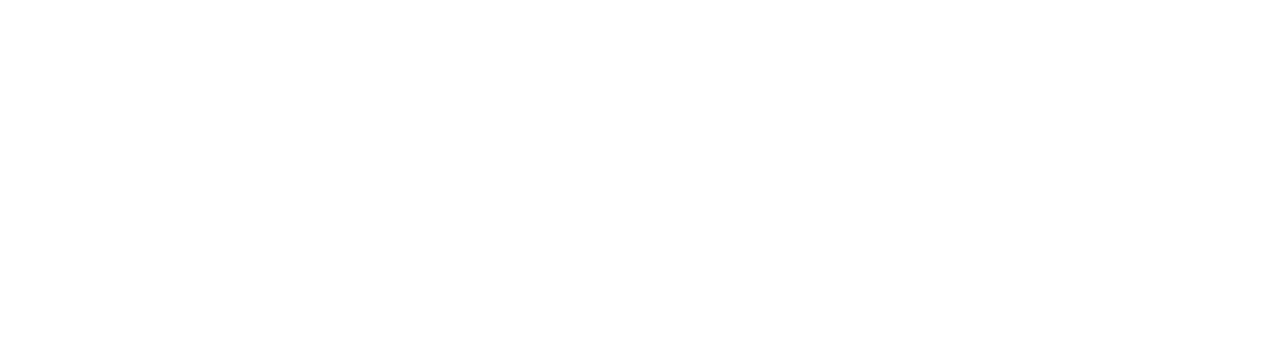
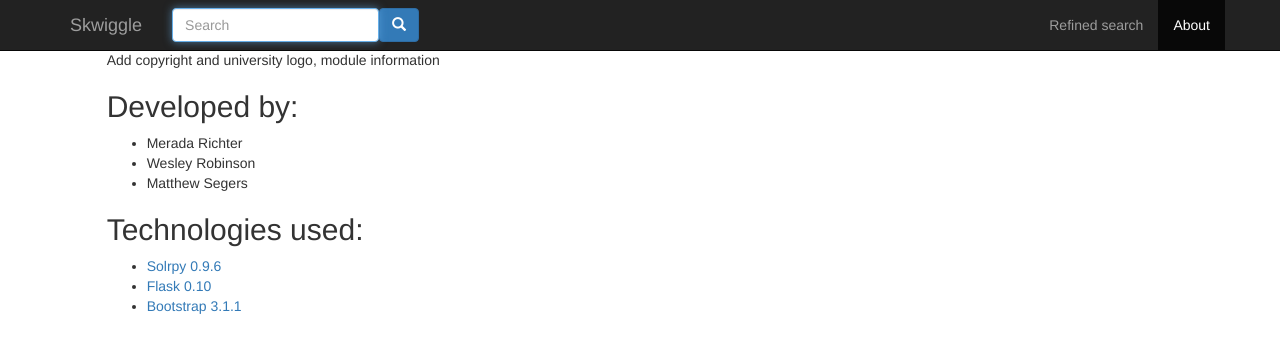
Before and after one commit to merada/ir-skwiggle, a Flask app: page /about in a window 1280 px wide. Before the commit the part shown is empty. Shown: the top 353 px of the page. Run offline with Flask 2, Linux system fonts and the light colour scheme; some libraries are stand-ins or nearby versions.

Commit message:
Improves interface
Adds about information
Adds refined search page

```diff
--- a/client-server/server.py
+++ b/client-server/server.py
@@ -33,6 +33,10 @@ def search_query():
     results = s.query(query)
     return render_template('search.html', results=results)
 
+@app.route('/refined', methods=['GET', 'POST'])
+def refined_search():
+    return render_template('refined_search.html')
+
 @app.route('/about')
 def about():
     return render_template('about.html')
--- a/client-server/templates/about.html
+++ b/client-server/templates/about.html
@@ -1,2 +1,41 @@
 {% extends "layout.html" %}
 {% block title %}About{% endblock %}
+{% block navbar %}
+  <div class="navbar navbar-inverse navbar-fixed-top" role="navigation">
+    <div class="container">
+      <div class="navbar-header">
+        <a class="navbar-brand" href="{{ url_for('home') }}">Skwiggle</a>
+      </div>
+      <div class="collapse navbar-collapse">
+        <form class="navbar-form navbar-left">
+          <input type="text" class="form-control col-lg-8" placeholder="Search" autofocus>
+          <button type="submit" class="btn btn-primary">
+            <span class="glyphicon glyphicon-search"></span>
+          </button>
+        </form>
+        <ul class="nav navbar-nav navbar-right">
+          <li><a href="{{ url_for('refined_search') }}">Refined search</a></li>
+          <li class="active"><a href="{{ url_for('about') }}">About</a></li>
+        </ul>
+      </div>
+    </div>
+  </div>
+{% endblock %}
+
+{% block content %}
+  <div class="col-lg-offset-1">
+  Add copyright and university logo, module information
+  <h2>Developed by:</h2>
+  <ul>
+    <li>Merada Richter</li>
+    <li>Wesley Robinson</li>
+    <li>Matthew Segers</li>
+  </ul>
+  <h2>Technologies used:</h2>
+  <ul>
+    <li><a href="https://pypi.python.org/pypi/solrpy" target="blank">Solrpy 0.9.6</a></li>
+    <li><a href="http://flask.pocoo.org/" target="blank">Flask 0.10</a></li>
+    <li><a href="http://getbootstrap.com/" target="blank">Bootstrap 3.1.1</a></li>
+  </ul>
+</div>
+{% endblock %}
--- a/client-server/templates/home.html
+++ b/client-server/templates/home.html
@@ -7,9 +7,7 @@
       <p class="lead">Use this search engine for your academic needs!</p>
 	</div>
     <form role="form">
-      <div class="col-lg-2">
-      	<!-- blank for spacing -->
-      </div>
+      <div class="col-lg-2"><!-- blank for spacing --></div>
       <div class="form-group col-lg-10">
         <div class="col-lg-9">
           <input type="text" class="form-control" id="query" placeholder="Enter query text" autofocus>
--- a/client-server/templates/layout.html
+++ b/client-server/templates/layout.html
@@ -31,7 +31,8 @@
     </style>
   </head>
   <body>
-	<!-- For custom content -->
+    {% block navbar %}{% endblock %}
+	  <!-- For custom content -->
     {% block content %}{% endblock %}
 
     <!-- Bootstrap core JavaScript
```
Also changed, not shown: client-server/templates/refined_search.html (added, +26 -0 lines), client-server/templates/search.html (+6 -3 lines).
